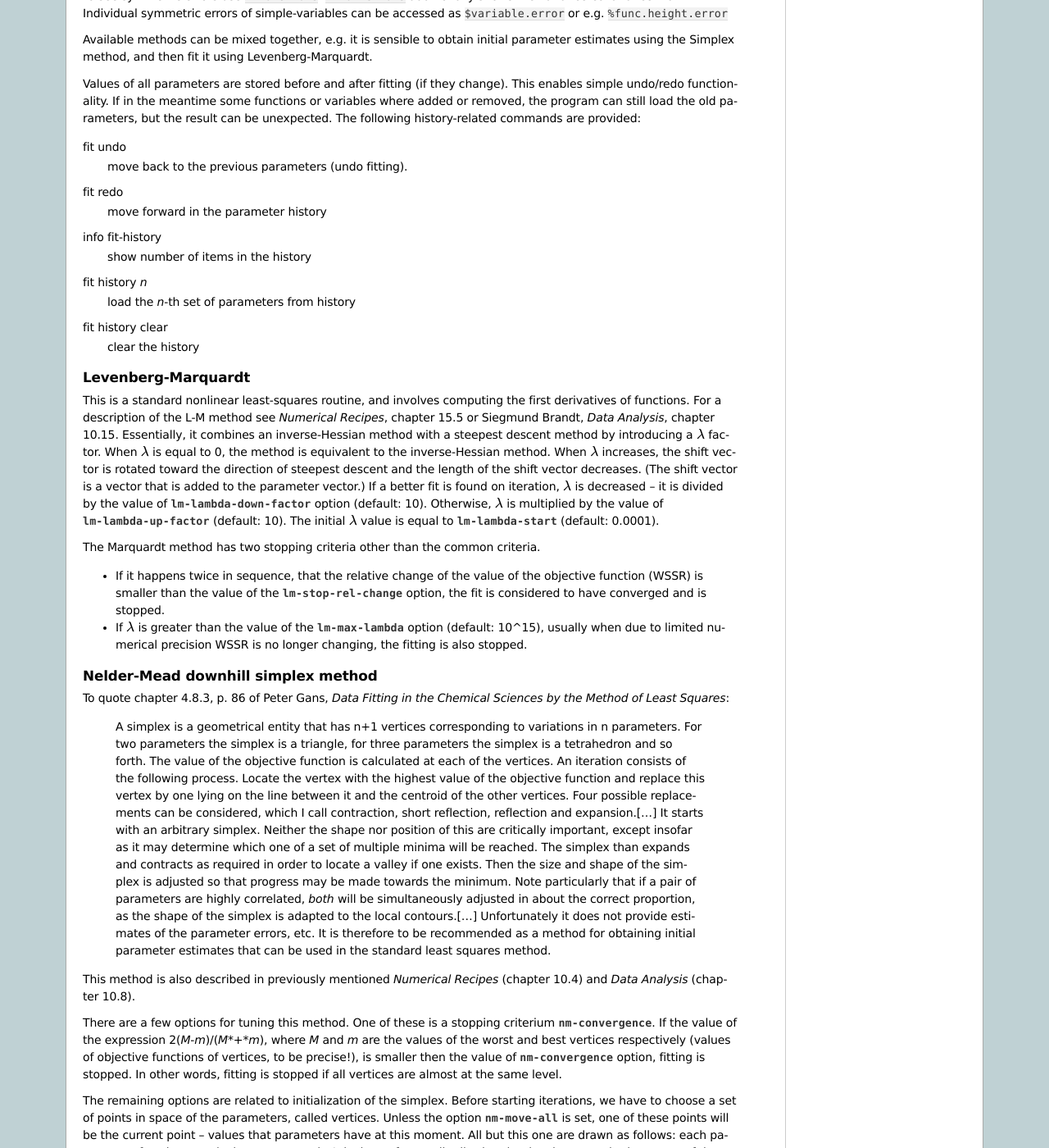
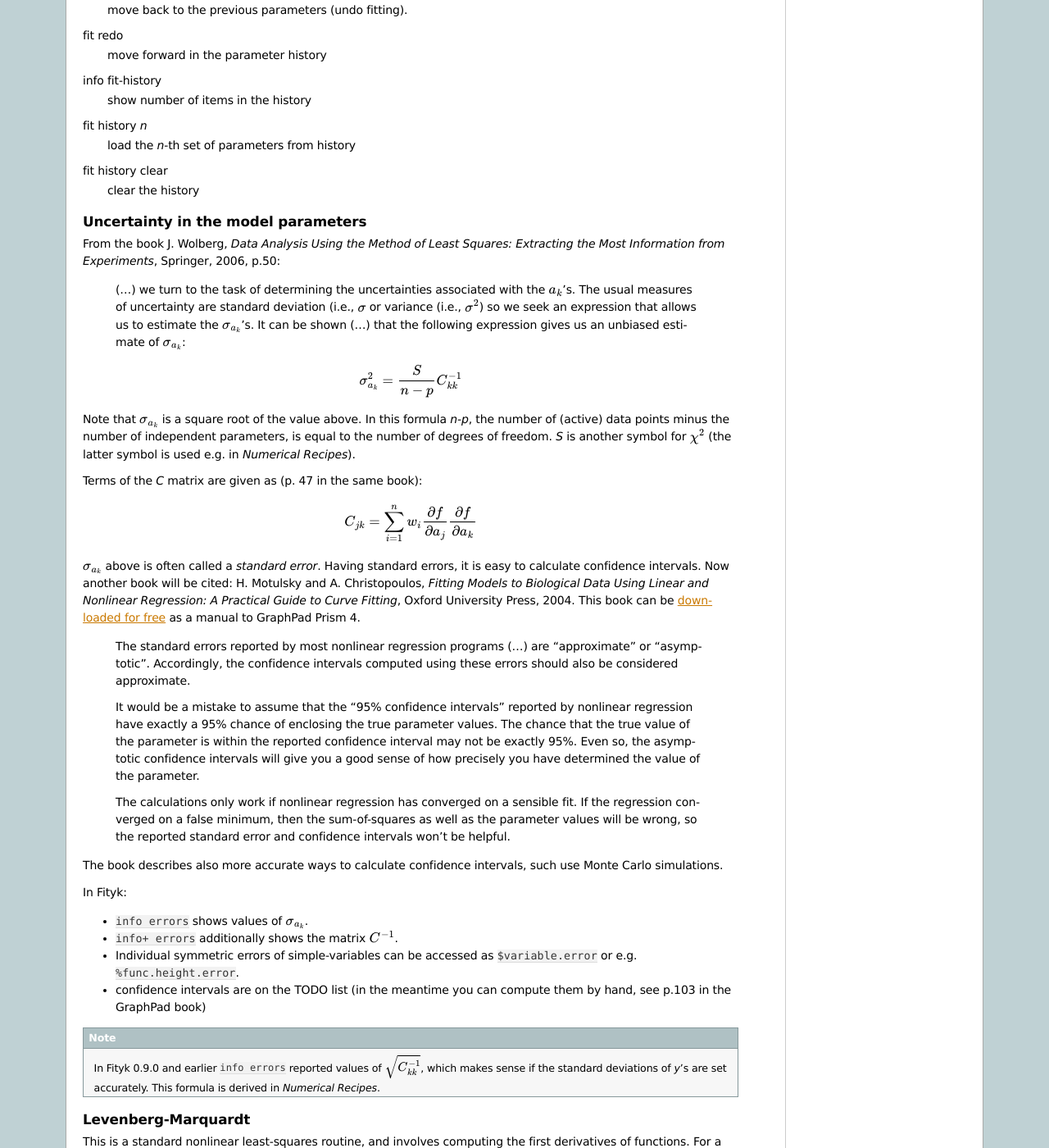
Before and after one commit to wojdyr/fityk, a Sphinx documentation site: the page built from doc/ref.rst, in a window 1280 px wide and 1400 px high, scrolled down 17321 px. Shown: the whole window at 82% size. Built offline with Sphinx 7.4.7, drawn with Linux system fonts in a browser that asks for light colours; formulas are drawn with MathJax 3; some of the changed text lies outside the part shown.

Commit message:
* changed errors reported by "info errors" * GUI Fit>Info - redesigned dialog, can display covariance matrix * s/symmetric_error/standard_error/ * calculation of errors documented in the manual

```diff
--- a/doc/ref.rst
+++ b/doc/ref.rst
@@ -10,12 +10,12 @@ In this part of the manual:
 - several concepts (such as *simple-variable* and *compound-variable*),
   that reflect the internal design of the program, are introduced,
 
-- the syntax of the fityk mini-language is explained,
+- the syntax of the Fityk mini-language is explained,
 
 - it is rarely mentioned, that in the GUI typing the commands can be usually
   avoided and most of the operations can be done with mouse clicking.
 
-The fityk mini-language consists of *commands*.
+The Fityk mini-language consists of *commands*.
 
 Basically, there is one command per line.  If for some reason it is more
 comfortable to place more than one command in one line, they can be
@@ -182,7 +182,7 @@ Active and inactive points
 --------------------------
 
 We often have the situation that only a part of the data from a file is
-of interest. In fityk, each point is either *active* or *inactive*.
+of interest. In Fityk, each point is either *active* or *inactive*.
 Inactive points are excluded from fitting and all calculations.
 A data :ref:`transformation <transform>`::
 
@@ -406,7 +406,7 @@ A few examples::
     X = x[0] + n * (x[M-1]-x[0]) / (M-1),  Y = y[x=X], S = s[x=X], A = a[x=X]
     # take the first 2000 points, average them and subtract as background
     Y = y - avg(y if n<2000)
-    # fityk can also be used as a simple calculator
+    # Fityk can also be used as a simple calculator
     i 2+2 #4
     i sin(pi/4)+cos(pi/4) #1.41421
     i gamma(10) #362880
@@ -809,7 +809,7 @@ Example::
   just use it on the right-hand side of the definition.
 
 - There are special names of parameters,
-  that fityk understands:
+  that Fityk understands:
 
   * if the functions is peak-like:
     ``height``, ``center``, ``fwhm``, ``area``, ``hwhm``,
@@ -1081,7 +1081,7 @@ to this chapter. The full list is in :ref:`info`
 
 ``info peaks in @n``
     Show parameters of functions from dataset *n*.
-    With the plus sign (+) after ``info``, symmetric errors of the
+    With the plus sign (+) after ``info``, uncertainties of the
     parameters are also included.
 
 
@@ -1167,15 +1167,6 @@ Formulae can be found e.g. in
 `GSL Manual <http://www.gnu.org/software/gsl/manual/>`_,
 chapter *Linear regression. Overview* (weighted data version).
 
-.. note:: Some programs scale standard deviations of the parameters
-   with the standard deviation of the fit
-   :math:`\sigma_f=\sqrt{\chi^2/n_{DoF}}`,
-   where :math:`n_{DoF}` is the number of degrees of freedom,
-   i.e. the number of active data points minus the number of independent
-   parameters.
-
-   Fityk is **not** doing this.
-
 .. _fitting_cmd:
 
 Fitting related commands
@@ -1225,11 +1216,6 @@ will plot a model after every iteration, to visualize progress.
 (see :ref:`autoplot <autoplot>`)
 
 ``info fit`` shows goodness-of-fit.
-
-To see symmetric errors use ``info errors``.
-``info+ errors`` additionally shows the variance-covariance matrix.
-Individual symmetric errors of simple-variables can be accessed as
-``$variable.error`` or e.g. ``%func.height.error``
 
 Available methods can be mixed together, e.g. it is sensible
 to obtain initial parameter estimates using the Simplex method,
@@ -1255,6 +1241,76 @@ fit history *n*
 
 fit history clear
     clear the history
+
+Uncertainty in the model parameters
+-----------------------------------
+
+From the book J. Wolberg, *Data Analysis Using the Method of Least Squares: Extracting the Most Information from Experiments*, Springer, 2006, p.50:
+
+   (...) we turn to the task of determining the uncertainties associated
+   with the :math:`a_k`'s. The usual measures of uncertainty are standard
+   deviation (i.e., :math:`\sigma` or variance (i.e., :math:`\sigma^2`) so
+   we seek an expression that allows us to estimate the :math:`\sigma_{a_k}`'s.
+   It can be shown (...) that the following expression gives us an unbiased
+   estimate of :math:`\sigma_{a_k}`:
+
+.. math::
+  \sigma_{a_k}^{2}=\frac{S}{n-p}C_{kk}^{-1}
+
+Note that :math:`\sigma_{a_k}` is a square root of the value above.
+In this formula *n-p*, the number of (active) data points minus the number
+of independent parameters, is equal to the number of degrees of freedom.
+*S* is another symbol for :math:`\chi^2` (the latter symbol is used e.g. in
+*Numerical Recipes*).
+
+Terms of the *C* matrix are given as (p. 47 in the same book):
+
+.. math::
+  C_{jk}=\sum_{i=1}^n w_i \frac{\partial f}{\partial a_j} \frac{\partial f}{\partial a_k}
+
+:math:`\sigma_{a_k}` above is often called a *standard error*.
+Having standard errors, it is easy to calculate confidence intervals.
+Now another book will be cited: H. Motulsky and A. Christopoulos,
+*Fitting Models to Biological Data Using Linear and Nonlinear Regression:
+A Practical Guide to Curve Fitting*, Oxford University Press, 2004.
+This book can be `downloaded for free`__ as a manual to GraphPad Prism 4.
+
+__ http://www.graphpad.com/manuals/prism4/RegressionBook.pdf
+
+   The standard errors reported by most nonlinear regression programs (...)
+   are "approximate" or "asymptotic". Accordingly, the confidence intervals
+   computed using these errors should also be considered approximate.
+
+   It would be a mistake to assume that the "95% confidence intervals" reported
+   by nonlinear regression have exactly a 95% chance of enclosing the true
+   parameter values. The chance that the true value of the parameter is within
+   the reported confidence interval may not be exactly 95%. Even so, the
+   asymptotic confidence intervals will give you a good sense of how precisely
+   you have determined the value of the parameter.
+
+   The calculations only work if nonlinear regression has converged on a
+   sensible fit. If the regression converged on a false minimum, then the
+   sum-of-squares as well as the parameter values will be wrong, so the
+   reported standard error and confidence intervals won’t be helpful.
+
+
+The book describes also more accurate ways to calculate confidence intervals,
+such use Monte Carlo simulations.
+
+
+In Fityk:
+
+* ``info errors`` shows values of :math:`\sigma_{a_k}`.
+* ``info+ errors`` additionally shows the matrix :math:`C^{-1}`.
+* Individual symmetric errors of simple-variables can be accessed as
+  ``$variable.error`` or e.g. ``%func.height.error``.
+* confidence intervals are on the TODO list (in the meantime you can compute
+  them by hand, see p.103 in the GraphPad book)
+
+.. note:: In Fityk 0.9.0 and earlier ``info errors`` reported values of
+          :math:`\sqrt{C_{kk}^{-1}}`, which makes sense if the standard
+          deviations of *y*'s are set accurately. This formula is derived
+          in *Numerical Recipes*.
 
 .. _levmar:
 
```
Also changed, not shown: 11 other files.
